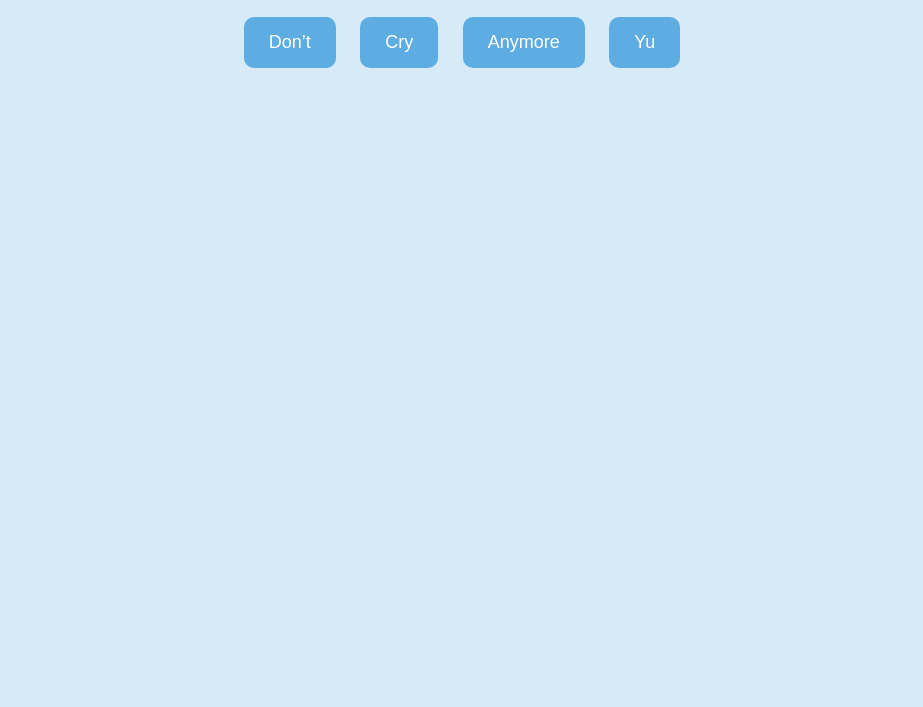
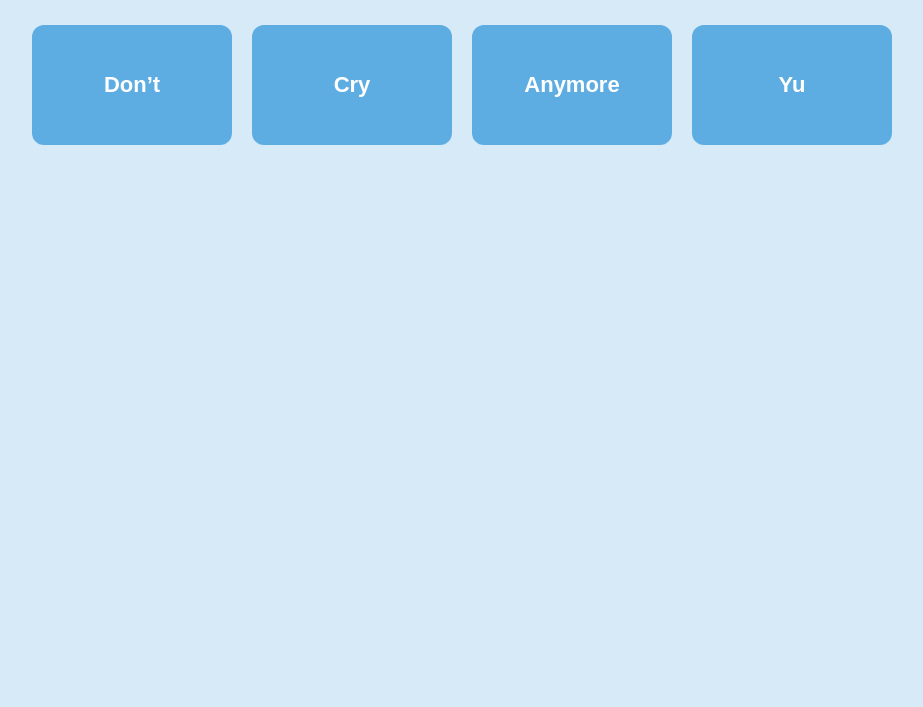
Before and after one commit to shwepinsintargi-jpg/DCAM, a plain HTML site: page index.html in a window 1280 px wide. Shown: the part 93-800 px from the top of the page, without its empty margins (178-1101 px from the left). Drawn offline with Linux system fonts and the light colour scheme.

Commit message:
Update style.css

```diff
--- a/style.css
+++ b/style.css
@@ -10,15 +10,31 @@ h1 {
   color: #2c3e50;
 }
 
+/* Album buttons */
+#album-list {
+  display: flex;
+  justify-content: center;
+  flex-wrap: wrap;
+  gap: 20px; /* space between albums */
+  margin-top: 40px;
+}
+
 #album-list button {
   background: #5dade2;
   border: none;
   color: white;
-  padding: 15px 25px;
-  margin: 10px;
-  font-size: 18px;
-  border-radius: 10px;
+  font-size: 22px;
+  font-weight: bold;
+  border-radius: 12px;
   cursor: pointer;
+
+  width: 200px;  /* rectangular width */
+  height: 120px; /* rectangular height */
+
+  display: flex;
+  align-items: center;
+  justify-content: center;
+
   transition: 0.3s;
 }
 
@@ -26,8 +42,24 @@ h1 {
   background: #2874a6;
 }
 
+/* Photo container */
 .hidden {
   display: none;
+}
+
+#photo-container .back-btn {
+  background: #5dade2;
+  color: white;
+  border: none;
+  padding: 10px 15px;
+  margin-bottom: 20px;
+  border-radius: 8px;
+  cursor: pointer;
+  font-size: 16px;
+}
+
+#photo-container .back-btn:hover {
+  background: #2874a6;
 }
 
 #photos {
```
